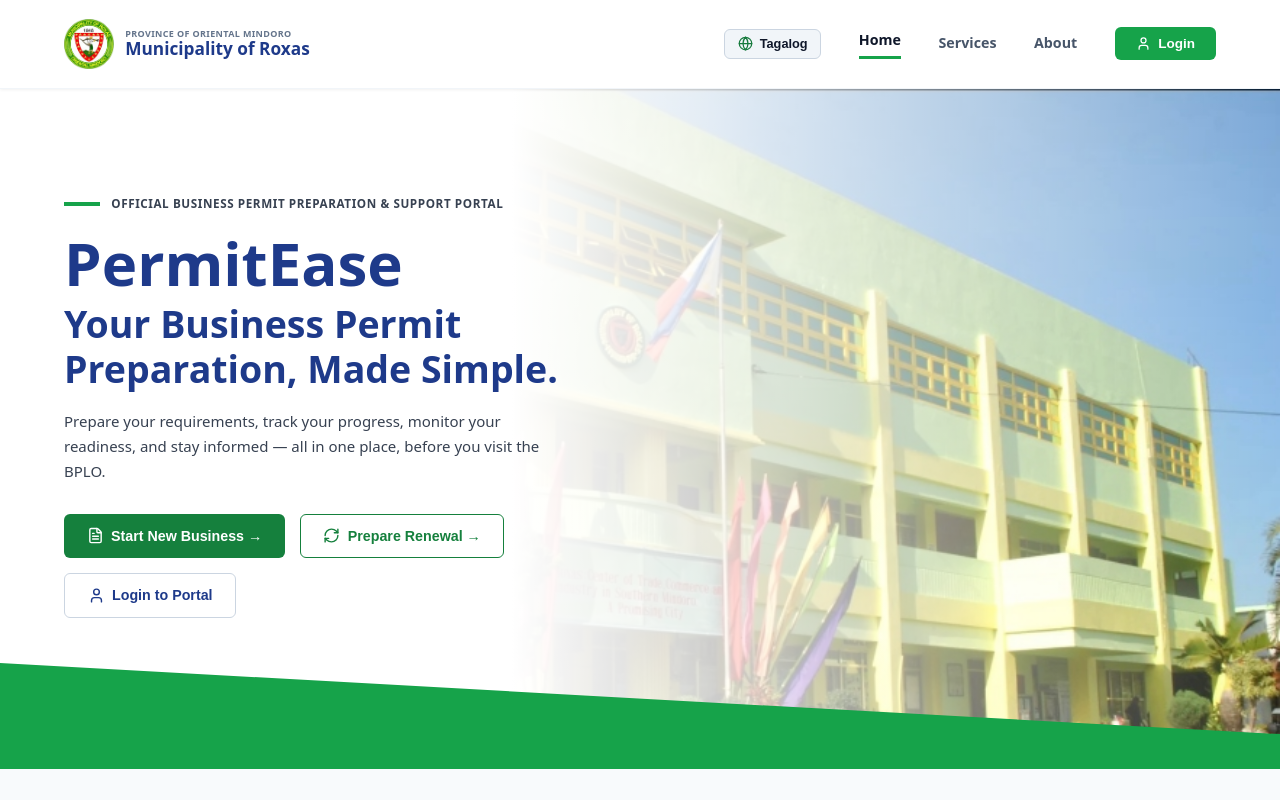
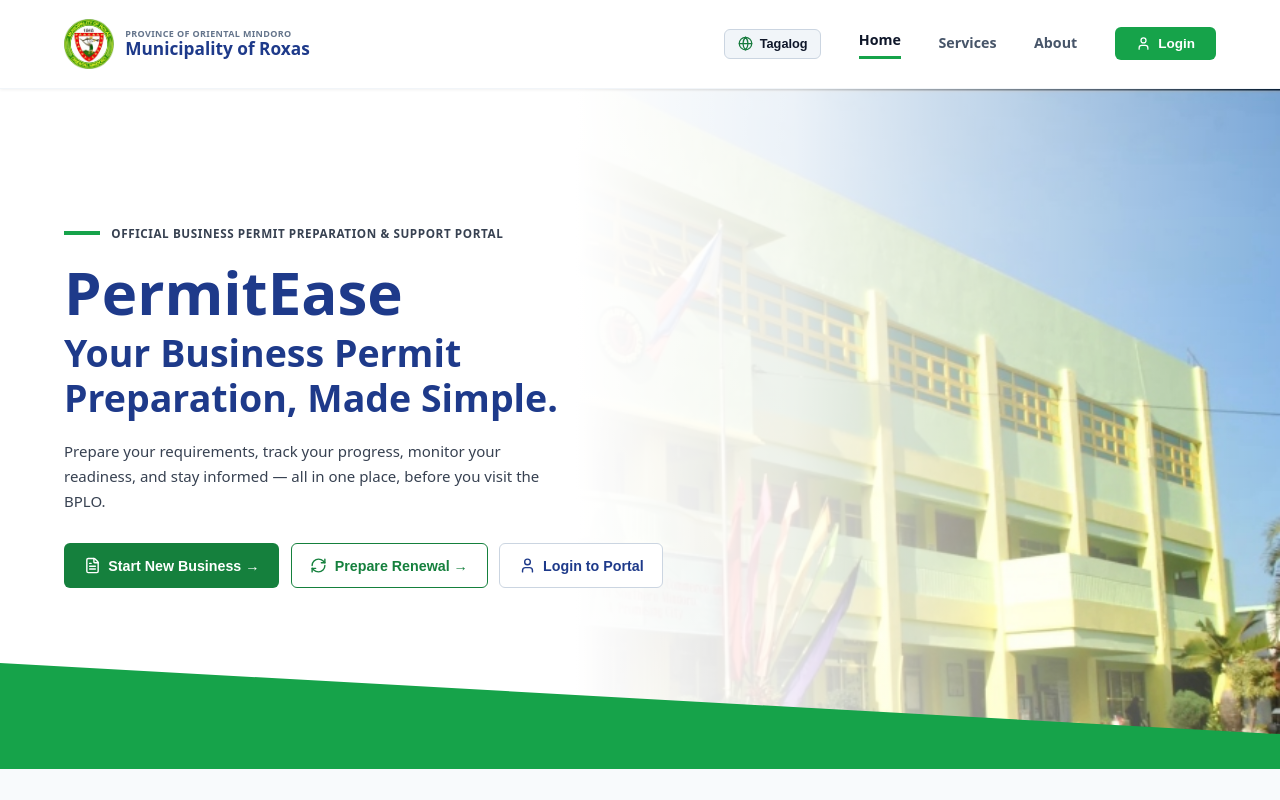
Before and after one commit to kyleG18/permitease-backup, a React (Vite) app in the folder frontend/: page / in a window 1280 px wide. Shown: the top 800 px of the page. Built offline with nearby package versions, Linux system fonts and the light colour scheme; no server answers.

Commit message:
style(landing): align hero action buttons evenly side-by-side

```diff
--- a/frontend/src/pages/Landing.jsx
+++ b/frontend/src/pages/Landing.jsx
@@ -73,15 +73,15 @@ const Landing = ({ initialAuthModal = null }) => {
         .hero-gradient {
           background: linear-gradient(to right,
             rgba(255,255,255,1) 0%,
-            rgba(255,255,255,1) 40%,
-            rgba(255,255,255,0.8) 55%,
+            rgba(255,255,255,1) 45%,
+            rgba(255,255,255,0.85) 62%,
             rgba(255,255,255,0) 100%);
         }
 
         /* Hero heading sizes */
         .hero-h1 { font-size: 4rem; }
         .hero-h2 { font-size: 2.5rem; }
-        .hero-btns { display: flex; gap: 1rem; flex-wrap: wrap; }
+        .hero-btns { display: flex; gap: 0.75rem; flex-wrap: wrap; align-items: center; }
 
         /* Nav desktop */
         .nav-desktop { display: flex; gap: 2.5rem; align-items: center; }
@@ -236,7 +236,7 @@ const Landing = ({ initialAuthModal = null }) => {
         <div className="hero-gradient" style={{ position: 'absolute', inset: 0, zIndex: 1 }} />
 
         {/* Text Content */}
-        <div style={{ position: 'relative', zIndex: 2, maxWidth: '600px', width: '100%' }}>
+        <div style={{ position: 'relative', zIndex: 2, maxWidth: '850px', width: '100%' }}>
           <div style={{ display: 'flex', alignItems: 'center', gap: '0.75rem', marginBottom: '1.25rem' }}>
             <div style={{ width: '36px', height: '4px', backgroundColor: '#16A34A', flexShrink: 0 }} />
             <span style={{ color: '#374151', fontSize: '0.78rem', fontWeight: '700', textTransform: 'uppercase', letterSpacing: '0.05em' }}>
@@ -247,7 +247,7 @@ const Landing = ({ initialAuthModal = null }) => {
           <h1 className="hero-h1" style={{ fontWeight: '900', margin: '0 0 0.4rem 0', color: '#1E3A8A', lineHeight: 1.05 }}>
             {t.landing.heroTitle1}
           </h1>
-          <h2 className="hero-h2" style={{ fontWeight: '700', margin: '0 0 1.25rem 0', color: '#1E3A8A', lineHeight: 1.2 }}>
+          <h2 className="hero-h2" style={{ fontWeight: '700', margin: '0 0 1.25rem 0', color: '#1E3A8A', lineHeight: 1.2, maxWidth: '580px' }}>
             {t.landing.heroTitle2}
           </h2>
 
@@ -256,13 +256,13 @@ const Landing = ({ initialAuthModal = null }) => {
           </p>
 
           <div className="hero-btns">
-            <button onClick={() => openAuth('register')} style={{ display: 'flex', alignItems: 'center', gap: '0.5rem', backgroundColor: '#15803D', color: 'white', padding: '0.85rem 1.5rem', borderRadius: '6px', border: 'none', fontWeight: '600', fontSize: '0.95rem', cursor: 'pointer', transition: 'background-color 0.2s ease' }} onMouseEnter={(e) => e.currentTarget.style.backgroundColor = '#166534'} onMouseLeave={(e) => e.currentTarget.style.backgroundColor = '#15803D'}>
+            <button onClick={() => openAuth('register')} style={{ display: 'flex', alignItems: 'center', gap: '0.5rem', backgroundColor: '#15803D', color: 'white', padding: '0.85rem 1.25rem', borderRadius: '6px', border: '1.5px solid transparent', fontWeight: '600', fontSize: '0.95rem', cursor: 'pointer', transition: 'background-color 0.2s ease', whiteSpace: 'nowrap' }} onMouseEnter={(e) => e.currentTarget.style.backgroundColor = '#166534'} onMouseLeave={(e) => e.currentTarget.style.backgroundColor = '#15803D'}>
               <FileText size={17} /> {t.landing.startNewBtn} &rarr;
             </button>
-            <button onClick={() => openAuth('login')} style={{ display: 'flex', alignItems: 'center', gap: '0.5rem', backgroundColor: '#ffffff', color: '#15803D', padding: '0.85rem 1.5rem', borderRadius: '6px', border: '1.5px solid #15803D', fontWeight: '600', fontSize: '0.95rem', cursor: 'pointer', transition: 'all 0.2s ease' }} onMouseEnter={(e) => e.currentTarget.style.backgroundColor = 'rgba(21, 128, 61, 0.08)'} onMouseLeave={(e) => e.currentTarget.style.backgroundColor = '#ffffff'}>
+            <button onClick={() => openAuth('login')} style={{ display: 'flex', alignItems: 'center', gap: '0.5rem', backgroundColor: '#ffffff', color: '#15803D', padding: '0.85rem 1.25rem', borderRadius: '6px', border: '1.5px solid #15803D', fontWeight: '600', fontSize: '0.95rem', cursor: 'pointer', transition: 'all 0.2s ease', whiteSpace: 'nowrap' }} onMouseEnter={(e) => e.currentTarget.style.backgroundColor = 'rgba(21, 128, 61, 0.08)'} onMouseLeave={(e) => e.currentTarget.style.backgroundColor = '#ffffff'}>
               <RefreshCw size={17} /> {t.landing.prepareRenewalBtn} &rarr;
             </button>
-            <button onClick={() => openAuth('login')} style={{ display: 'flex', alignItems: 'center', gap: '0.5rem', backgroundColor: '#ffffff', color: '#1E3A8A', padding: '0.85rem 1.5rem', borderRadius: '6px', border: '1px solid #CBD5E1', fontWeight: '600', fontSize: '0.95rem', cursor: 'pointer', transition: 'all 0.2s ease' }} onMouseEnter={(e) => e.currentTarget.style.backgroundColor = '#F8FAFC'} onMouseLeave={(e) => e.currentTarget.style.backgroundColor = '#ffffff'}>
+            <button onClick={() => openAuth('login')} style={{ display: 'flex', alignItems: 'center', gap: '0.5rem', backgroundColor: '#ffffff', color: '#1E3A8A', padding: '0.85rem 1.25rem', borderRadius: '6px', border: '1.5px solid #CBD5E1', fontWeight: '600', fontSize: '0.95rem', cursor: 'pointer', transition: 'all 0.2s ease', whiteSpace: 'nowrap' }} onMouseEnter={(e) => { e.currentTarget.style.backgroundColor = '#F8FAFC'; e.currentTarget.style.borderColor = '#94A3B8'; }} onMouseLeave={(e) => { e.currentTarget.style.backgroundColor = '#ffffff'; e.currentTarget.style.borderColor = '#CBD5E1'; }}>
               <User size={17} /> {t.landing.loginPortalBtn}
             </button>
           </div>
```
